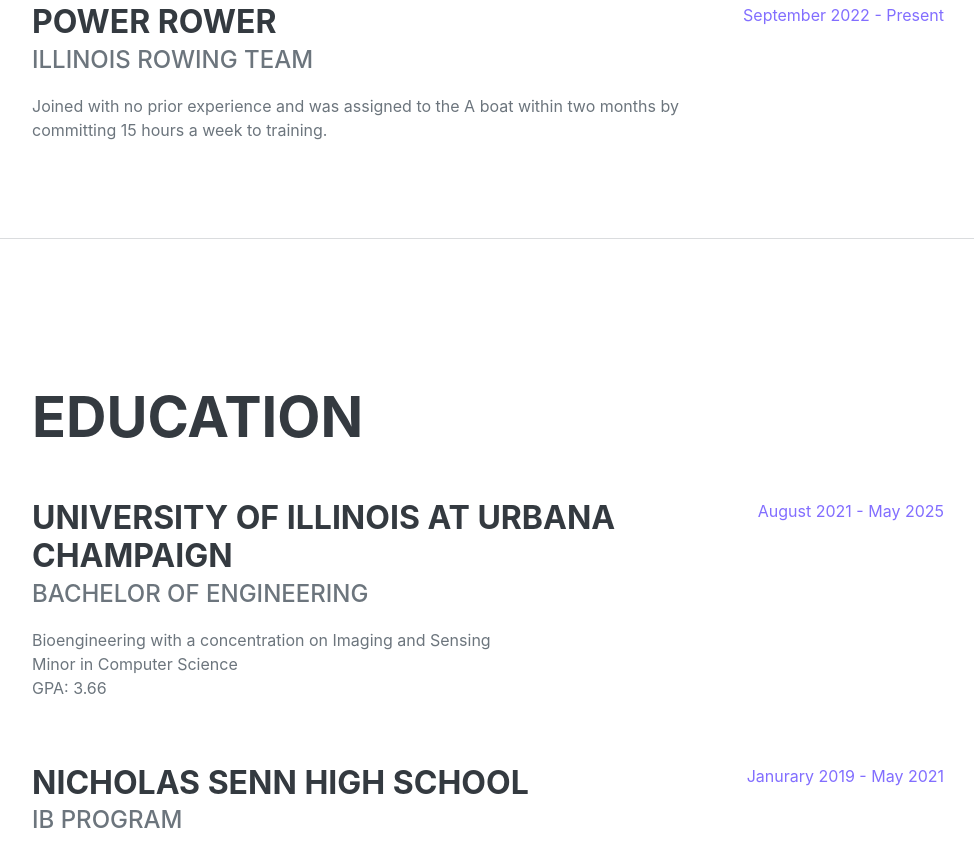
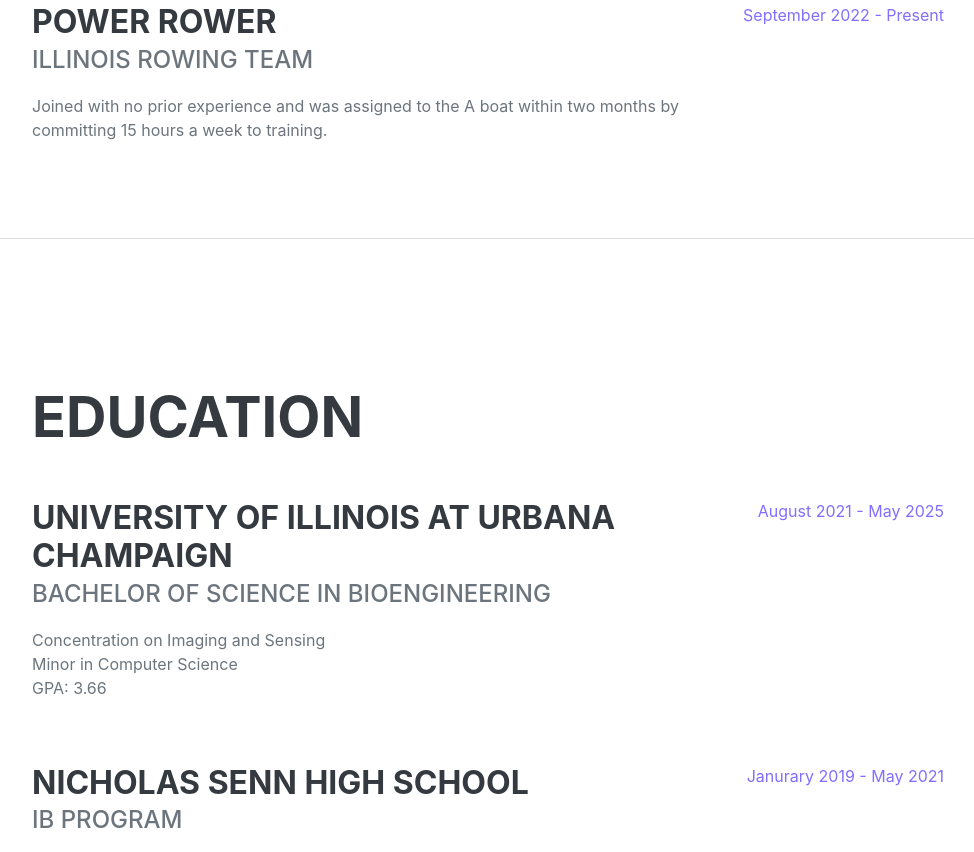
Before and after one commit to Atlantis357/Atlantis357.github.io, a plain HTML site: page index.html in a window 1280 px wide. Shown: the part 1624-2476 px from the top of the page, without its empty margins (288-1262 px from the left). Drawn offline with nearby package versions, Linux system fonts and the light colour scheme; a web font is replaced by a local one.

Commit message:
sp 23 updates starbucks

```diff
--- a/index.html
+++ b/index.html
@@ -52,7 +52,6 @@
                     <div class="social-icons">
                         <a class="social-icon" href="https://www.linkedin.com/in/abrahamalkhatib"><i class="fab fa-linkedin-in"></i></a>
                         <a class="social-icon" href="https://github.com/Atlantis357?tab=repositories!"><i class="fab fa-github"></i></a>
-                        <a class="social-icon" href="https://www.instagram.com/abrahamalkhatib/?hl=en!"><i class="fab fa-brands fa-instagram"></i></a>
                     </div>
                 </div>
             </section>
@@ -103,8 +102,8 @@
                     <div class="d-flex flex-column flex-md-row justify-content-between mb-5">
                         <div class="flex-grow-1">
                             <h3 class="mb-0">University of Illinois at Urbana Champaign</h3>
-                            <div class="subheading mb-3">Bachelor of Engineering</div>
-                            <div>Bioengineering with a concentration on Imaging and Sensing</div>
+                            <div class="subheading mb-3">Bachelor of Science in BioEngineering</div>
+                            <div>Concentration on Imaging and Sensing</div>
                             <div>Minor in Computer Science</div>
                             <p>GPA: 3.66</p>
                         </div>
```
